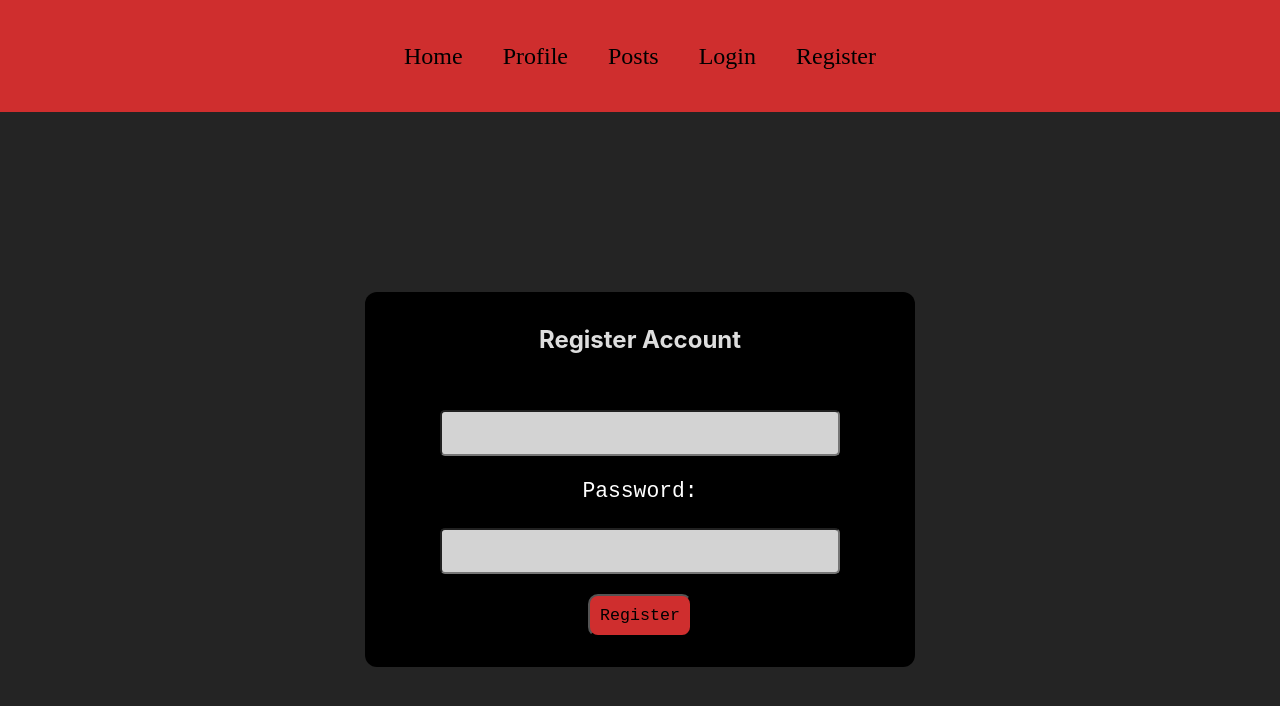
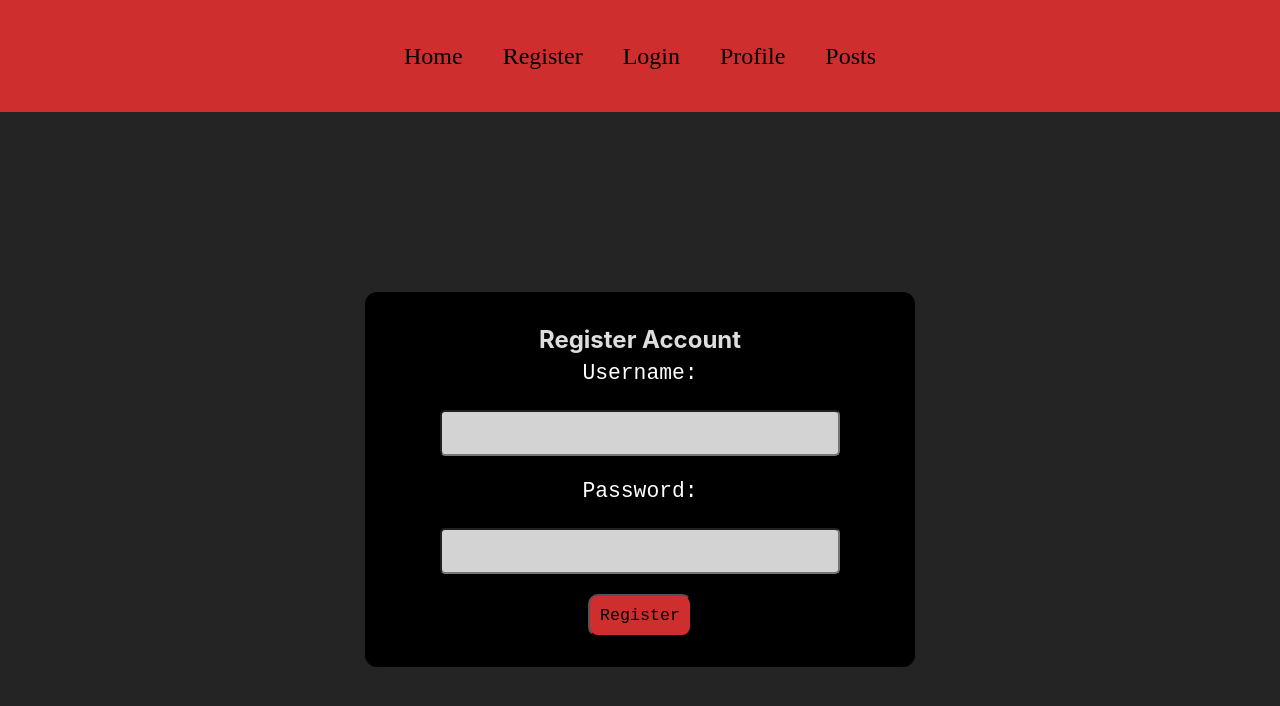
Before and after one commit to Block-30-Stranger-Things/Stranger-Things-Block-30, a React (Vite) app: page /register in a window 1280 px wide. Shown: the top 706 px of the page. Built offline with nearby package versions, Linux system fonts and the light colour scheme; a web font is replaced by a local one.

Commit message:
updating typo for register-label, to see the username color

```diff
--- a/src/App.jsx
+++ b/src/App.jsx
@@ -16,18 +16,20 @@ function App() {
     <div className="link-container">
       <div className="navigation">
         <Link to="/">Home</Link>
+        <Link to="/register">Register</Link>
+        <Link to="/login">Login</Link>
         <Link to="/profile">Profile</Link>
         <Link to="/posts">Posts</Link>
-        <Link to="/login">Login</Link>
-        <Link to="/register">Register</Link>
+
+
       </div>
     </div>
 
     <Routes>
       <Route path="/" element={<Home />} />
+      <Route path="/register" element={<Register setToken={setToken} />} />
+      <Route path="/login" element={<Login setToken={setToken}/>} />
       <Route path="/profile" element={<Profile token={token}/> }/>
-      <Route path="/login" element={<Login setToken={setToken}/>} />
-      <Route path="/register" element={<Register setToken={setToken} />} />
 
       <Route path="/posts" element={<Posts />} />
         <Route path="/newPost" element={<NewPost />} />
--- a/src/components/Register.jsx
+++ b/src/components/Register.jsx
@@ -36,7 +36,7 @@ const handelSubmit = async (e) => {
             className="register-input" />
           </label>
 
-          <label className="resister-label">
+          <label className="register-label">
             Password:
             <input type="password"
             value={registerPassword}
--- a/src/index.css
+++ b/src/index.css
@@ -27,7 +27,7 @@
   padding: 30px;
 }
 
-.resister-label {
+.register-label {
   font-size: 16pt;
   color: white;
 }
@@ -37,4 +37,5 @@
   margin: 20px;
   padding: 10px;
   width: 400px;
+
 }
```
